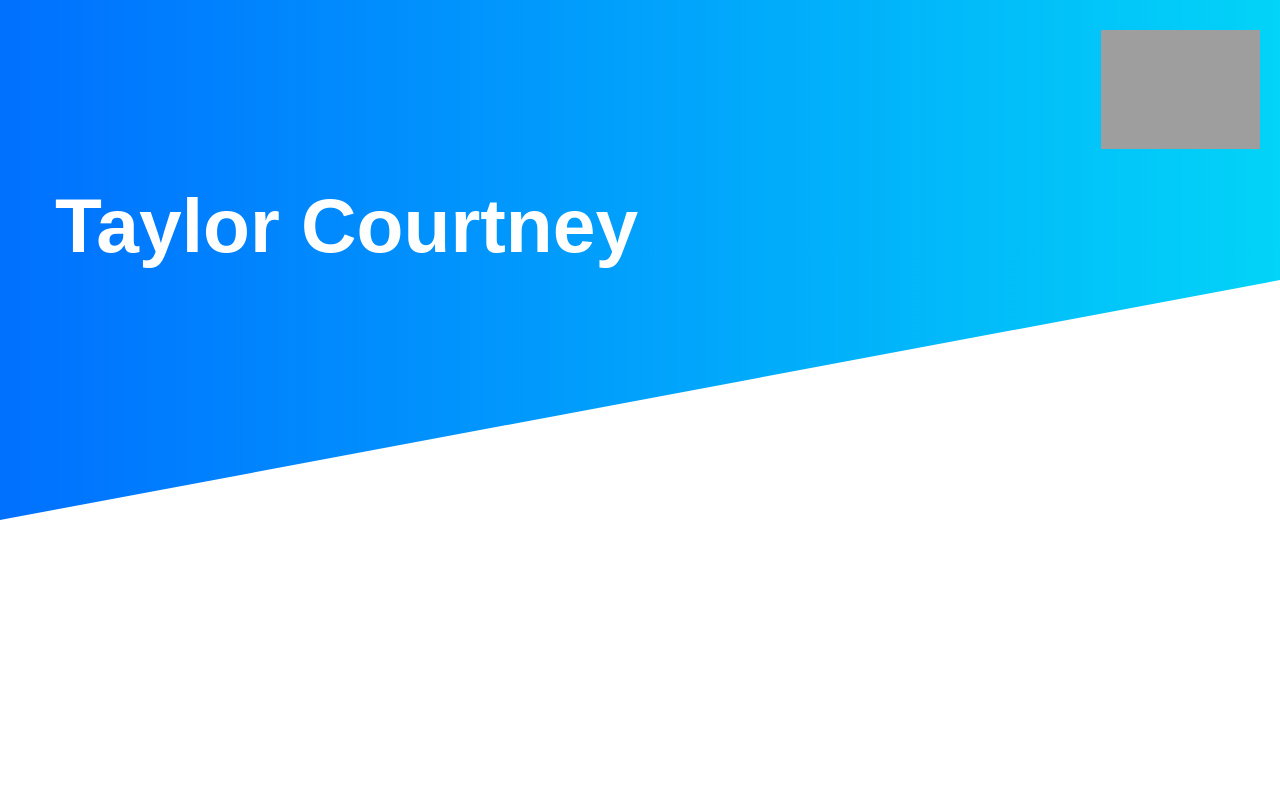
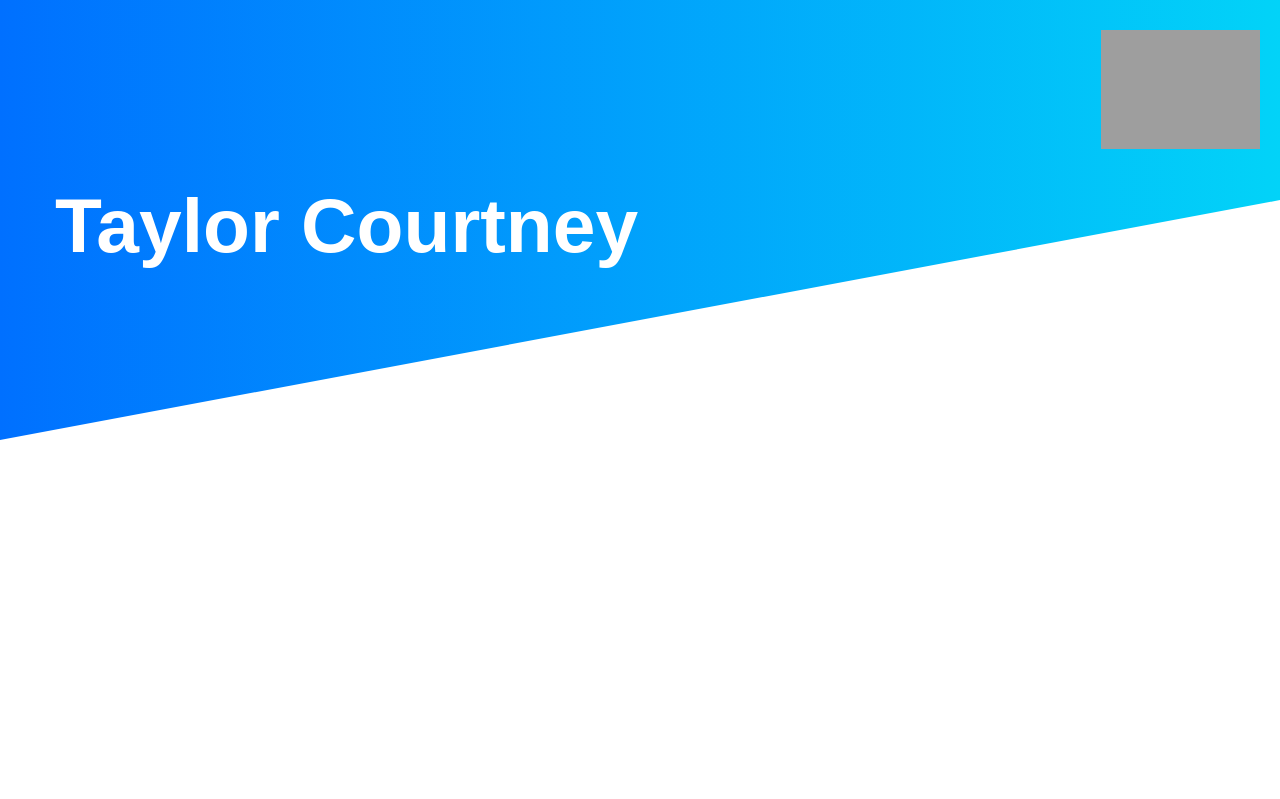
Before and after one commit to taylorc1009/Personal-Portfolio, a Flask app: page / in a window 1280 px wide. Shown: the top 799 px of the page. Run offline with Flask 2, Linux system fonts and the light colour scheme; grey boxes are pictures that could not be loaded.

Commit message:
Mobile fix attempt

```diff
--- a/static/styles/style.css
+++ b/static/styles/style.css
@@ -15,9 +15,10 @@ body > #page-bg {
 	background-image: linear-gradient(to right, rgb(0, 112, 255), rgb(2, 211, 248));
 	clip-path: polygon(0 0, 100% 0, 100% 35%, 0 65%);
 }
-@media screen and (min-width: 1080px) {
+@media screen and (min-width: 700px) {
    body > #page-bg {
-     height: 100%
+		 position: absolute;
+     clip-path: polygon(0 0, 100% 0, 100% 25%, 0 55%);
    }
 }
 .page-grid {
```
